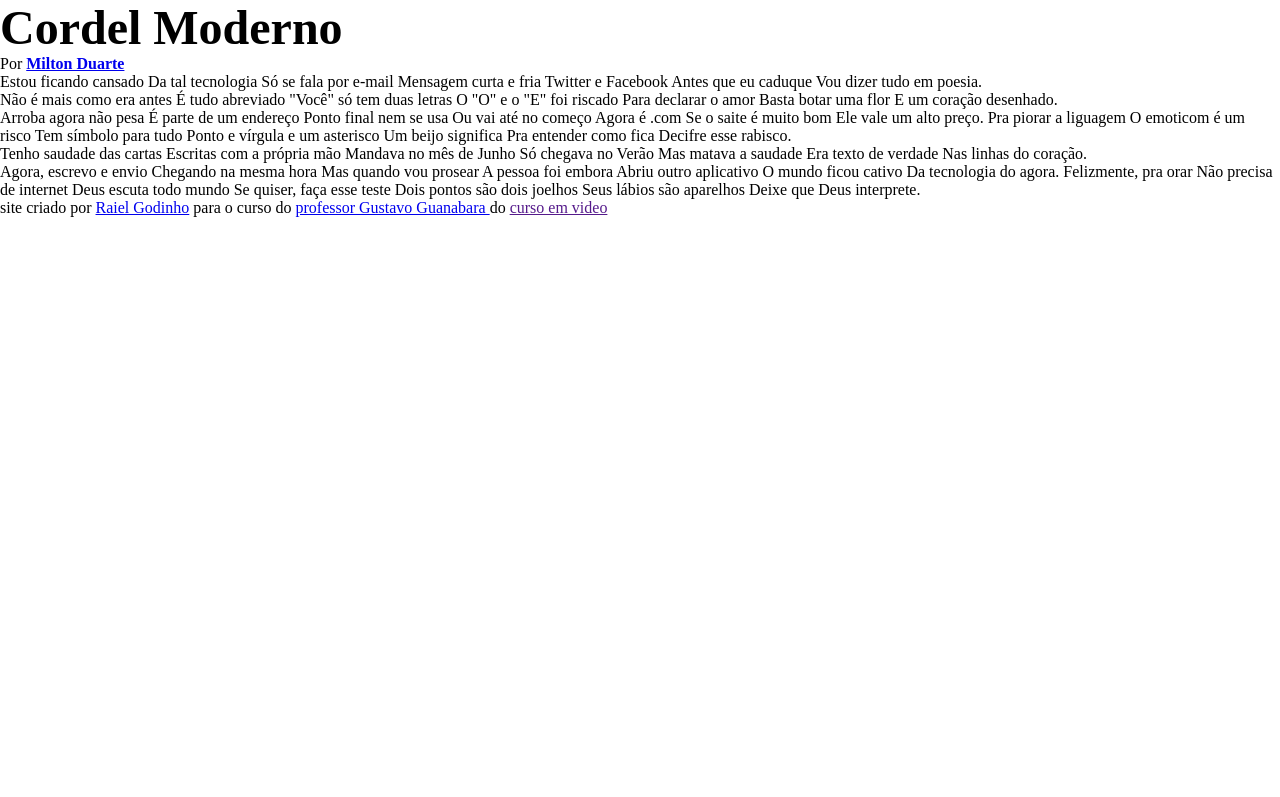
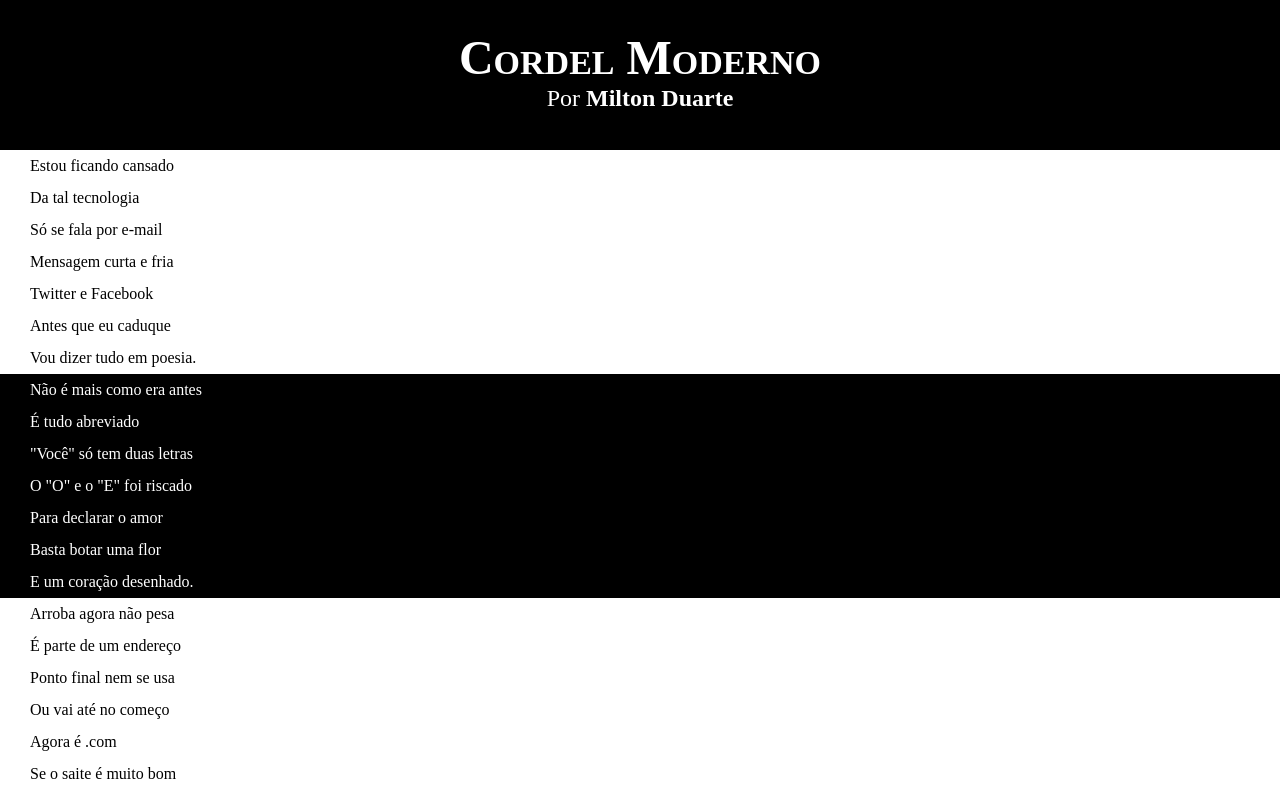
Before and after one commit to raiellgod/cordel-moderno, a plain HTML site: page index.html in a window 1280 px wide. Shown: the top 797 px of the page. Drawn offline with Linux system fonts and the light colour scheme; files that its build step writes are made by us from their sources.

Commit message:
atualizando

```diff
--- a/index.html
+++ b/index.html
@@ -4,8 +4,9 @@
     <meta charset="UTF-8">
     <meta http-equiv="X-UA-Compatible" content="IE=edge">
     <meta name="viewport" content="width=device-width, initial-scale=1.0">
-    <link rel="stylesheet" href="reset.css">
-    <link rel="stylesheet" href="style.css">
+    <link rel="stylesheet" href="src/css/reset.css">
+    <link rel="stylesheet" href="src/css/variaveis.css">
+    <link rel="stylesheet" href="src/css/style.css">
     <link rel="shortcut icon" href="favicon.ico" type="image/x-icon">
     <title>Cordel-moderno</title>
 </head>
@@ -16,76 +17,88 @@
             Por <a href="https://www.recantodasletras.com.br/poesias/3186743" target="_blank"><strong>Milton Duarte</strong></a></p>
     </header>
     <main>
-        <section>
-            Estou ficando cansado
-            Da tal tecnologia
-            Só se fala por e-mail
-            Mensagem curta e fria
-            Twitter e Facebook
-            Antes que eu caduque
-            Vou dizer tudo em poesia.
+        <section class="normal">
+            <p>
+                Estou ficando cansado <br>
+                Da tal tecnologia <br>
+                Só se fala por e-mail <br>
+                Mensagem curta e fria <br>
+                Twitter e Facebook <br>
+                Antes que eu caduque <br>
+                Vou dizer tudo em poesia. <br>
+            </p>
         </section>
 
-<section>
-    Não é mais como era antes
-    É tudo abreviado
-    "Você" só tem duas letras
-    O "O" e o "E" foi riscado
-    Para declarar o amor
-    Basta botar uma flor
-    E um coração desenhado.
+<section class="imagem">
+    <p>
+        Não é mais como era antes <br>
+        É tudo abreviado <br>
+        "Você" só tem duas letras <br>
+        O "O" e o "E" foi riscado <br>
+        Para declarar o amor <br>
+        Basta botar uma flor <br>
+        E um coração desenhado. <br>
+    </p>
 </section>
 
 
-<section>
-    Arroba agora não pesa
-    É parte de um endereço
-    Ponto final nem se usa
-    Ou vai até no começo
-    Agora é .com
-    Se o saite é muito bom
-    Ele vale um alto preço.
+<section class="normal">
+    Arroba agora não pesa <br>
+    É parte de um endereço <br>
+    Ponto final nem se usa <br>
+    Ou vai até no começo <br>
+    Agora é .com <br>
+    Se o saite é muito bom <br>
+    Ele vale um alto preço. <br>
 
-    Pra piorar a liguagem
-    O emoticom é um risco
-    Tem símbolo para tudo
-    Ponto e vírgula e um asterisco
-    Um beijo significa
-    Pra entender como fica
-    Decifre esse rabisco.
+    <p>
+        Pra piorar a liguagem <br>
+        O emoticom é um risco <br>
+        Tem símbolo para tudo <br>
+        Ponto e vírgula e um asterisco <br>
+        Um beijo significa <br>
+        Pra entender como fica <br>
+        Decifre esse rabisco. <br>
+    </p>
 </section>
 
 
-<section>
-    Tenho saudade das cartas
-    Escritas com a própria mão
-    Mandava no mês de Junho
-    Só chegava no Verão
-    Mas matava a saudade
-    Era texto de verdade
-    Nas linhas do coração.
+<section class="imagem">
+    <p>
+        Tenho saudade das cartas <br>
+        Escritas com a própria mão <br>
+        Mandava no mês de Junho <br>
+        Só chegava no Verão <br>
+        Mas matava a saudade <br>
+        Era texto de verdade <br>
+        Nas linhas do coração. <br>
+    </p>
 </section>
 
-<section>
-    Agora, escrevo e envio
-    Chegando na mesma hora
-    Mas quando vou prosear
-    A pessoa foi embora
-    Abriu outro aplicativo
-    O mundo ficou cativo
-    Da tecnologia do agora.
+<section class="normal">
+    <p>
+        Agora, escrevo e envio <br>
+        Chegando na mesma hora <br>
+        Mas quando vou prosear <br>
+        A pessoa foi embora <br>
+        Abriu outro aplicativo <br>
+        O mundo ficou cativo <br>
+        Da tecnologia do agora. <br>
+    </p>
 
-    Felizmente, pra orar
-    Não precisa de internet
-    Deus escuta todo mundo
-    Se quiser, faça esse teste
-    Dois pontos são dois joelhos
-    Seus lábios são aparelhos
-    Deixe que Deus interprete.
+    <p>
+        Felizmente, pra orar <br>
+        Não precisa de internet <br>
+        Deus escuta todo mundo <br>
+        Se quiser, faça esse teste <br>
+        Dois pontos são dois joelhos <br>
+        Seus lábios são aparelhos <br>
+        Deixe que Deus interprete. <br>
+    </p>
 </section>
     </main>
     <footer>
-        <p>site criado por <a href="#">Raiel Godinho</a> para o curso do <a href="#">professor Gustavo Guanabara </a> do <a href="">curso em video</a></p>
+        <p>site criado por <a href="https://github.com/raiellgod" target="_blank">Raiel Godinho</a></p> <p>Idealizado para o curso do <a href="https://github.com/gustavoguanabara" target="_blank">professor Gustavo Guanabara </a> do <a href="https://www.cursoemvideo.com/" target="_blank">curso em video</a></p>
     </footer>
 </body>
 </html>
--- a/src/css/reset.css
+++ b/src/css/reset.css
@@ -7,3 +7,7 @@
 ul{
 list-style-type: none;
 }
+
+a {
+    text-decoration: none;
+}
--- a/src/css/style.css
+++ b/src/css/style.css
@@ -1,8 +1,72 @@
+body{
+    min-height: 100vh;
+    background-color: var(--cor2);
+}
+
 header{
     background-color: var(--cor1);
+    height: 150px;
+    text-align: center;
+
 }
 
-header > h1 {
+header h1 {
     font-size: 3em;
     color: var(--cor0);
+    padding-top: 30px;
+    font-variant: small-caps;
 }
+
+header  p {
+    color: var(--cor0);
+    font-size: 1.5em;
+    padding-bottom: 30px;
+}
+
+header a {
+    color: var(--cor0);
+}
+
+header > p > a:hover{
+    text-decoration: underline;
+    font-weight: bolder;
+}
+
+section {
+    padding: 10vh 0px;
+    line-height: 2em;
+    padding: 0px 30px;
+}
+
+section.normal {
+    background-color: var(--cor0);
+    color: var(--cor1);
+}
+
+section.imagem {
+    background-color: var(--cor1);
+    color: var(--cor0);
+}
+
+section.imagem  > p {
+    background-color: var(--cor4);
+    width: 400px ;
+}
+
+footer{
+    background-color: var(--cor1);
+    color: var(--cor0);
+    display: flex;
+    justify-content: space-between;
+    height: 50px;
+    padding: 10px 50px;
+}
+
+footer a {
+    color: var(--cor0);
+}
+ footer > p > a:hover{
+    text-decoration: underline;
+    font-weight: bolder;
+    transform: scale(1.5);
+}
--- /dev/null
+++ b/src/css/variaveis.css
@@ -0,0 +1,8 @@
+:root {
+    --cor0: #fff;
+    --cor1: #000000;
+    --cor2: #E2E5EA;
+    --cor3: #F0F0F0;
+    --cor4: rgba(0, 0, 0, 0.253);
+
+}
```
